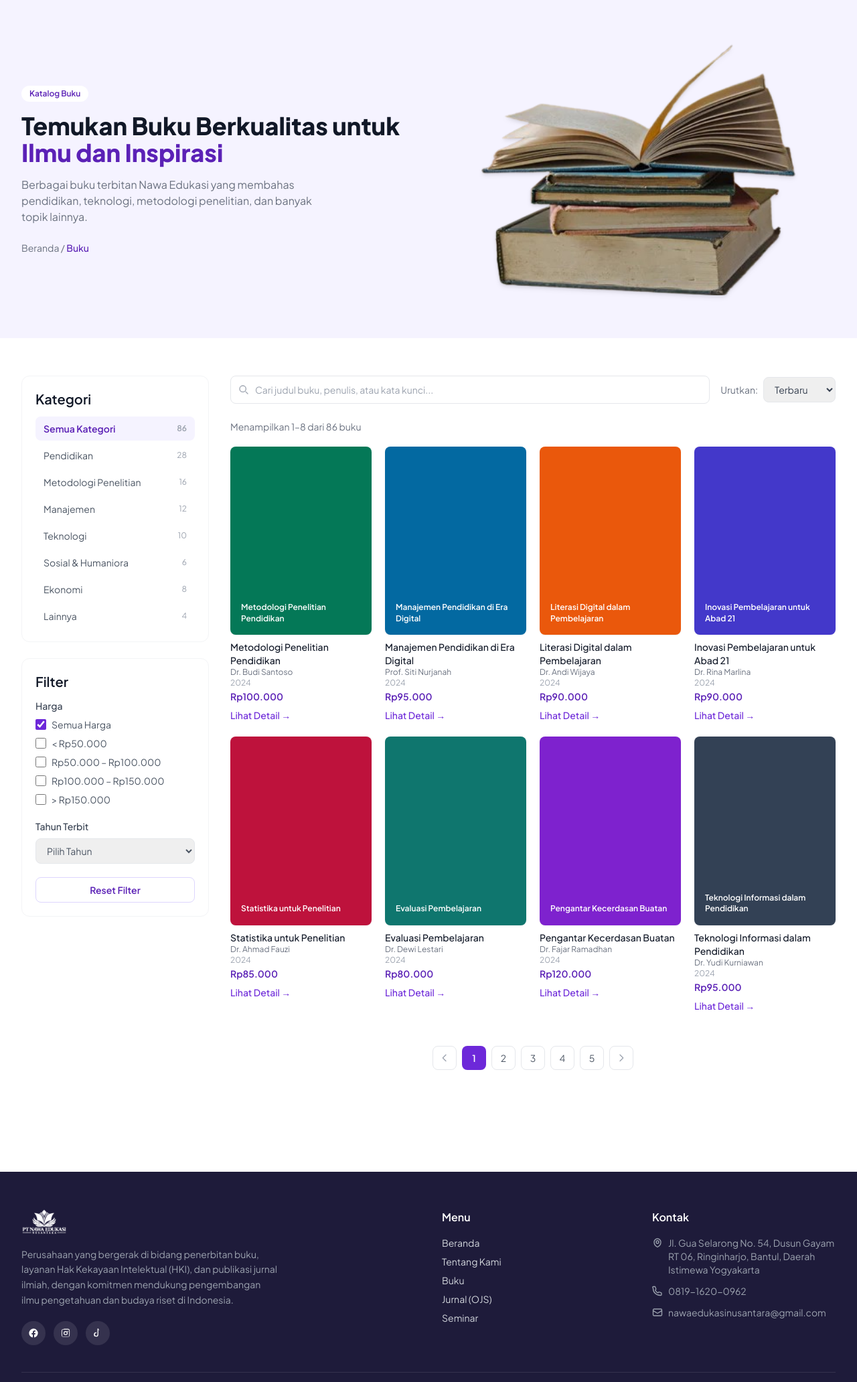
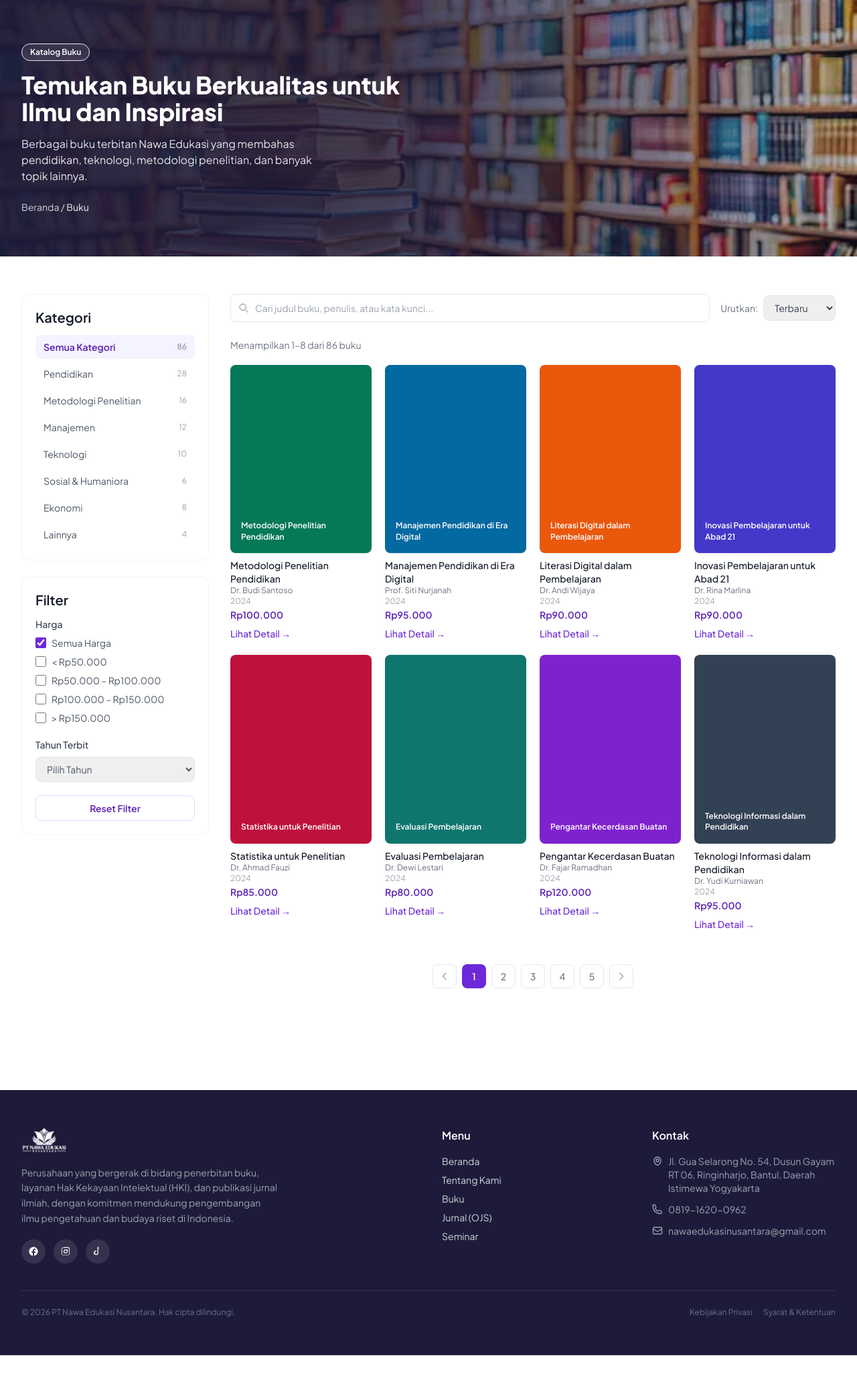
Before and after one commit to vann19/publikasi_ojs, a PHP site: page /buku/index.php in a window 1280 px wide. Shown: the part 81-2145 px from the top of the page at 67% size. After the commit the page ends 2105 px from the top, so only its background shows below. Run offline with PHP 8.4, Linux system fonts and the light colour scheme.

Commit message:
update fitur

```diff
--- a/buku/index.php
+++ b/buku/index.php
@@ -1,7 +1,6 @@
 <?php
 $activePage = 'buku';
 include '../includes/header.php';
-
 
 // Data dummy kategori & buku — nanti diganti query database
 $kategoriList = [
@@ -31,25 +30,30 @@
 ?>
 
   <!-- Hero Banner -->
-  <section class="bg-primary-50 overflow-hidden">
-    <div class="max-w-7xl mx-auto px-4 sm:px-6 lg:px-8 py-16 grid lg:grid-cols-2 gap-10 items-center">
-      <div>
-        <span class="inline-block text-xs font-semibold text-primary-700 bg-white rounded-full px-3 py-1 mb-4">Katalog Buku</span>
-        <h1 class="text-3xl sm:text-4xl font-extrabold text-gray-900 leading-tight">
-          Temukan Buku Berkualitas untuk <span class="text-primary-700">Ilmu dan Inspirasi</span>
+   <section class="relative overflow-hidden">
+    <!-- Gambar latar -->
+    <div class="absolute inset-0 bg-cover bg-center" style="background-image: url('/assets/img/buku.png');"></div>
+    <!-- Gradien overlay biar teks tetap kebaca -->
+    <div class="absolute inset-0 bg-gradient-to-r from-[#1E1B3A]/95 via-[#1E1B3A]/80 to-[#1E1B3A]/30"></div>
+
+    <div class="relative max-w-7xl mx-auto px-4 sm:px-6 lg:px-8 py-16">
+      <div class="max-w-xl">
+        <span class="inline-block text-xs font-semibold text-white bg-white/10 border border-white/30 rounded-full px-3 py-1 mb-4">
+          Katalog Buku
+        </span>
+        <h1 class="text-3xl sm:text-4xl font-extrabold text-white leading-tight">
+          Temukan Buku Berkualitas untuk <span class="text-primary-300">Ilmu dan Inspirasi</span>
         </h1>
-        <p class="text-gray-500 mt-4 max-w-md">
+        <p class="text-gray-200 mt-4 max-w-md">
           Berbagai buku terbitan Nawa Edukasi yang membahas pendidikan, teknologi, metodologi penelitian, dan banyak topik lainnya.
         </p>
-        <p class="text-sm text-gray-500 mt-6">
-          <a href="/" class="hover:text-primary-700">Beranda</a> / <span class="text-primary-700 font-medium">Buku</span>
+        <p class="text-sm text-gray-300 mt-6">
+          <a href="/" class="hover:text-white transition-colors">Beranda</a> / <span class="text-primary-300 font-medium">Buku</span>
         </p>
       </div>
-<div class="hidden lg:flex justify-center items-center">
-  <img src="/assets/img/buku.png" alt="Tumpukan buku terbitan Nawa Edukasi" class="w-4/5 max-w-lg h-auto object-contain drop-shadow-md">
-</div>
     </div>
   </section>
+
 
   <!-- Konten: sidebar + grid -->
   <section class="max-w-7xl mx-auto px-4 sm:px-6 lg:px-8 py-14 grid lg:grid-cols-4 gap-8">
--- a/includes/footer.php
+++ b/includes/footer.php
@@ -8,7 +8,7 @@
         <!-- Brand -->
         <div class="col-span-1 md:col-span-2">
           <div class="flex items-center gap-2 mb-4">
-            <img src="assets/img/logo.png" alt="Nawa Edukasi" class="h-10 w-auto object-contain brightness-0 invert">
+            <img src="/assets/img/logo.png" alt="Nawa Edukasi" class="h-10 w-auto object-contain brightness-0 invert">
           </div>
           <p class="text-sm text-gray-400 leading-relaxed max-w-sm">
             Perusahaan yang bergerak di bidang penerbitan buku, layanan Hak Kekayaan Intelektual (HKI),
@@ -16,13 +16,13 @@
             budaya riset di Indonesia.
           </p>
           <div class="flex items-center gap-3 mt-5">
-            <a href="#" aria-label="Facebook" class="w-9 h-9 rounded-full bg-white/10 flex items-center justify-center hover:bg-primary-600 transition-colors">
+            <a href="https://web.facebook.com/profile.php?id=61579853584324" target="_blank" rel="noopener noreferrer" aria-label="Facebook" class="w-9 h-9 rounded-full bg-white/10 flex items-center justify-center hover:bg-primary-600 transition-colors">
               <svg class="w-4 h-4 text-white" fill="currentColor" viewBox="0 0 24 24"><path d="M22 12a10 10 0 10-11.6 9.9v-7H7.9V12h2.5V9.8c0-2.5 1.5-3.9 3.8-3.9 1.1 0 2.2.2 2.2.2v2.4h-1.2c-1.2 0-1.6.8-1.6 1.6V12h2.8l-.4 2.9h-2.4v7A10 10 0 0022 12z"/></svg>
             </a>
-            <a href="#" aria-label="Instagram" class="w-9 h-9 rounded-full bg-white/10 flex items-center justify-center hover:bg-primary-600 transition-colors">
+            <a href="https://www.instagram.com/nawa.edukasi/" target="_blank" rel="noopener noreferrer" aria-label="Instagram" class="w-9 h-9 rounded-full bg-white/10 flex items-center justify-center hover:bg-primary-600 transition-colors">
               <svg class="w-4 h-4 text-white" fill="currentColor" viewBox="0 0 24 24"><path d="M12 2.2c3.2 0 3.6 0 4.9.07 1.2.06 2.3.3 3.1 1.1.8.8 1 1.9 1.1 3.1.06 1.3.07 1.7.07 4.9s0 3.6-.07 4.9c-.06 1.2-.3 2.3-1.1 3.1-.8.8-1.9 1-3.1 1.1-1.3.06-1.7.07-4.9.07s-3.6 0-4.9-.07c-1.2-.06-2.3-.3-3.1-1.1-.8-.8-1-1.9-1.1-3.1C2.8 15.6 2.8 15.2 2.8 12s0-3.6.07-4.9c.06-1.2.3-2.3 1.1-3.1.8-.8 1.9-1 3.1-1.1C8.4 2.2 8.8 2.2 12 2.2zm0 1.8c-3.1 0-3.5 0-4.7.07-1 .05-1.6.2-1.9.35a2 2 0 00-.8.8c-.15.3-.3.9-.35 1.9C4.2 8.5 4.2 8.9 4.2 12s0 3.5.07 4.7c.05 1 .2 1.6.35 1.9.15.3.35.6.8.8.3.15.9.3 1.9.35 1.2.07 1.6.07 4.7.07s3.5 0 4.7-.07c1-.05 1.6-.2 1.9-.35.4-.2.6-.4.8-.8.15-.3.3-.9.35-1.9.07-1.2.07-1.6.07-4.7s0-3.5-.07-4.7c-.05-1-.2-1.6-.35-1.9a2 2 0 00-.8-.8c-.3-.15-.9-.3-1.9-.35C15.5 4 15.1 4 12 4zm0 3.4a4.6 4.6 0 110 9.2 4.6 4.6 0 010-9.2zm0 1.8a2.8 2.8 0 100 5.6 2.8 2.8 0 000-5.6zm4.8-2a1.1 1.1 0 110 2.2 1.1 1.1 0 010-2.2z"/></svg>
             </a>
-            <a href="#" aria-label="TikTok" class="w-9 h-9 rounded-full bg-white/10 flex items-center justify-center hover:bg-primary-600 transition-colors">
+            <a href="https://www.tiktok.com/@nawa_edukasi_nusantara" target="_blank" rel="noopener noreferrer" aria-label="TikTok" class="w-9 h-9 rounded-full bg-white/10 flex items-center justify-center hover:bg-primary-600 transition-colors">
               <svg class="w-4 h-4 text-white" fill="currentColor" viewBox="0 0 24 24"><path d="M16.6 5.8a4.6 4.6 0 01-3.3-1.4V15a5 5 0 11-4.3-4.9v2.1a2.9 2.9 0 102.4 2.9V2h2.2a4.6 4.6 0 002.8 4.1z"/></svg>
             </a>
           </div>
@@ -71,9 +71,29 @@
   </footer>
 
   <script>
-    document.getElementById('mobileMenuBtn').addEventListener('click', function () {
-      document.getElementById('mobileMenu').classList.toggle('hidden');
+    // Toggle mobile menu + ganti icon hamburger/close
+    const mobileMenuBtn = document.getElementById('mobileMenuBtn');
+    const mobileMenu = document.getElementById('mobileMenu');
+    const iconHamburger = document.getElementById('iconHamburger');
+    const iconClose = document.getElementById('iconClose');
+
+    mobileMenuBtn.addEventListener('click', function () {
+      const isHidden = mobileMenu.classList.toggle('hidden');
+      iconHamburger.classList.toggle('hidden', !isHidden);
+      iconClose.classList.toggle('hidden', isHidden);
     });
+
+    // Dropdown Buku di mobile
+    const mobileBukuBtn = document.getElementById('mobileBukuBtn');
+    const mobileBukuMenu = document.getElementById('mobileBukuMenu');
+    const mobileBukuArrow = document.getElementById('mobileBukuArrow');
+
+    if (mobileBukuBtn) {
+      mobileBukuBtn.addEventListener('click', function () {
+        mobileBukuMenu.classList.toggle('hidden');
+        mobileBukuArrow.classList.toggle('rotate-180');
+      });
+    }
   </script>
 </body>
 </html>
--- a/includes/header.php
+++ b/includes/header.php
@@ -18,6 +18,13 @@
       $class = $active
         ? 'text-primary-700 font-semibold'
         : 'hover:text-primary-700 transition-colors';
+      echo '<a href="' . $href . '" class="' . $class . '">' . $label . '</a>';
+    };
+    $navLinkMobile = function ($page, $label, $href) use ($activePage) {
+      $active = $activePage === $page;
+      $class = $active
+        ? 'block w-full py-3 px-2 text-primary-700 font-semibold border-b border-gray-100'
+        : 'block w-full py-3 px-2 hover:text-primary-700 transition-colors border-b border-gray-100';
       echo '<a href="' . $href . '" class="' . $class . '">' . $label . '</a>';
     };
   ?>
@@ -62,23 +69,46 @@
           Hubungi Kami
         </a>
 
-        <button id="mobileMenuBtn" class="lg:hidden text-gray-700" aria-label="Buka menu">
-          <svg class="w-7 h-7" fill="none" viewBox="0 0 24 24" stroke="currentColor" stroke-width="2">
+        <button id="mobileMenuBtn" class="lg:hidden text-gray-700 p-1" aria-label="Buka menu">
+          <!-- Hamburger icon -->
+          <svg id="iconHamburger" class="w-7 h-7" fill="none" viewBox="0 0 24 24" stroke="currentColor" stroke-width="2">
             <path stroke-linecap="round" stroke-linejoin="round" d="M4 6h16M4 12h16M4 18h16" />
+          </svg>
+          <!-- Close icon -->
+          <svg id="iconClose" class="w-7 h-7 hidden" fill="none" viewBox="0 0 24 24" stroke="currentColor" stroke-width="2">
+            <path stroke-linecap="round" stroke-linejoin="round" d="M6 18L18 6M6 6l12 12" />
           </svg>
         </button>
       </div>
     </div>
 
-    <nav id="mobileMenu" class="hidden lg:hidden border-t border-gray-100 px-4 py-4 space-y-3 text-sm font-medium text-gray-600">
-      <?php $navLink('beranda', 'Beranda', '/'); ?>
-      <?php $navLink('tentang-kami', 'Tentang Kami', '/tentang-kami.php'); ?>
-      <?php $navLink('buku', 'Buku', '/buku/'); ?>
-      <?php $navLink('jurnal', 'Jurnal (OJS)', '/jurnal.php'); ?>
-      <?php $navLink('seminar', 'Seminar', '/seminar.php'); ?>
-      <?php $navLink('layanan', 'Layanan', '/layanan.php'); ?>
-      <?php $navLink('kontak', 'Kontak', '/kontak.php'); ?>
-      <a href="https://wa.me/6281916200962" class="block px-4 py-2 rounded-lg bg-primary-600 text-white text-center font-semibold">Hubungi Kami</a>
+    <nav id="mobileMenu" class="hidden lg:hidden border-t border-gray-100 text-sm font-medium text-gray-600 bg-white shadow-md">
+      <?php $navLinkMobile('beranda', 'Beranda', '/'); ?>
+      <?php $navLinkMobile('tentang-kami', 'Tentang Kami', '/tentang-kami.php'); ?>
+
+      <!-- Dropdown Buku di mobile -->
+      <div class="border-b border-gray-100">
+        <button id="mobileBukuBtn" class="w-full flex items-center justify-between py-3 px-2 <?php echo $activePage === 'buku' ? 'text-primary-700 font-semibold' : 'hover:text-primary-700'; ?> transition-colors">
+          Buku
+          <svg id="mobileBukuArrow" class="w-4 h-4 transition-transform" fill="none" viewBox="0 0 24 24" stroke="currentColor" stroke-width="2">
+            <path stroke-linecap="round" stroke-linejoin="round" d="M19 9l-7 7-7-7" />
+          </svg>
+        </button>
+        <div id="mobileBukuMenu" class="hidden bg-gray-50">
+          <a href="/buku/" class="block py-3 px-6 hover:text-primary-700 transition-colors border-b border-gray-100">Katalog Buku</a>
+          <a href="/ajukan-naskah" class="block py-3 px-6 hover:text-primary-700 transition-colors border-b border-gray-100">Ajukan Naskah</a>
+        </div>
+      </div>
+
+      <?php $navLinkMobile('jurnal', 'Jurnal (OJS)', '/jurnal.php'); ?>
+      <?php $navLinkMobile('seminar', 'Seminar', '/seminar.php'); ?>
+      <?php $navLinkMobile('layanan', 'Layanan', '/layanan.php'); ?>
+      <?php $navLinkMobile('kontak', 'Kontak', '/kontak.php'); ?>
+      <div class="p-4">
+        <a href="https://wa.me/6281916200962" target="_blank" rel="noopener" class="flex items-center justify-center w-full px-4 py-3 rounded-lg bg-primary-600 text-white text-center font-semibold hover:bg-primary-700 transition-colors">
+          Hubungi Kami
+        </a>
+      </div>
     </nav>
   </header>
   <?php endif; ?>
```
Also changed, not shown: jurnal.php (+13 -10 lines), assets/img/buku.png.
